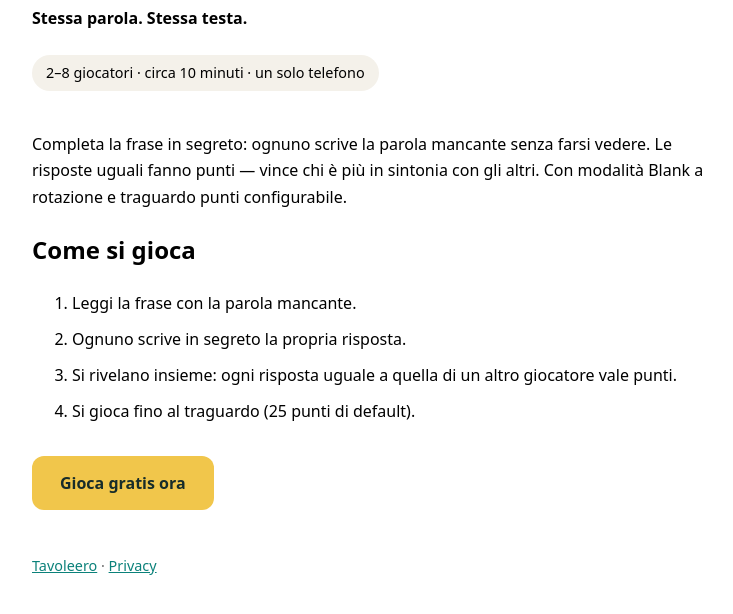
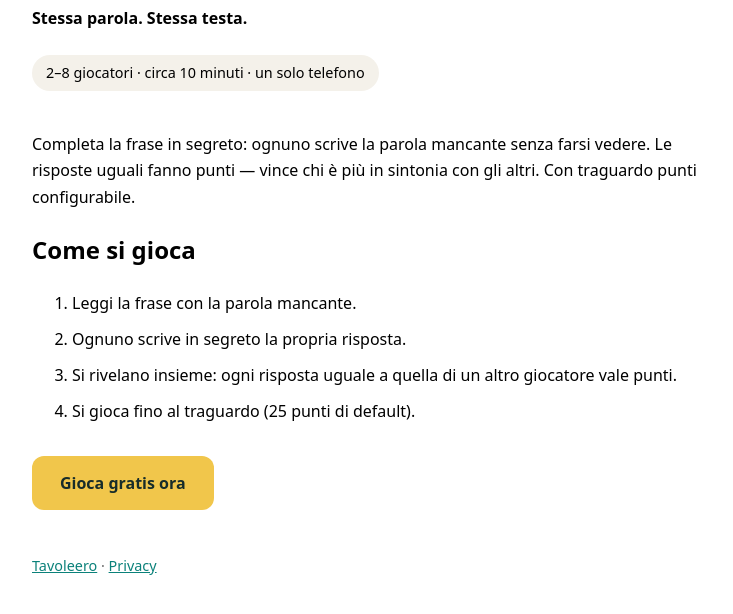
Before and after one commit to razor1987/tavoleero, a website: page seo/giochi/sintonia.html in a window 1280 px wide. Shown: the part 216-830 px from the top of the page, without its empty margins (268-1001 px from the left). Drawn offline with Linux system fonts and the light colour scheme.

Commit message:
Sintonia SEO: rimosso riferimento a Blank a rotazione (modalita non esistente)

```diff
--- a/seo/giochi/sintonia.html
+++ b/seo/giochi/sintonia.html
@@ -26,7 +26,7 @@
   <h1>Sintonia</h1>
   <p><strong>Stessa parola. Stessa testa.</strong></p>
   <p class="meta">2–8 giocatori · circa 10 minuti · un solo telefono</p>
-  <p>Completa la frase in segreto: ognuno scrive la parola mancante senza farsi vedere. Le risposte uguali fanno punti — vince chi è più in sintonia con gli altri. Con modalità Blank a rotazione e traguardo punti configurabile.</p>
+  <p>Completa la frase in segreto: ognuno scrive la parola mancante senza farsi vedere. Le risposte uguali fanno punti — vince chi è più in sintonia con gli altri. Con traguardo punti configurabile.</p>
   <h2>Come si gioca</h2>
   <ol>
     <li>Leggi la frase con la parola mancante.</li>
```
